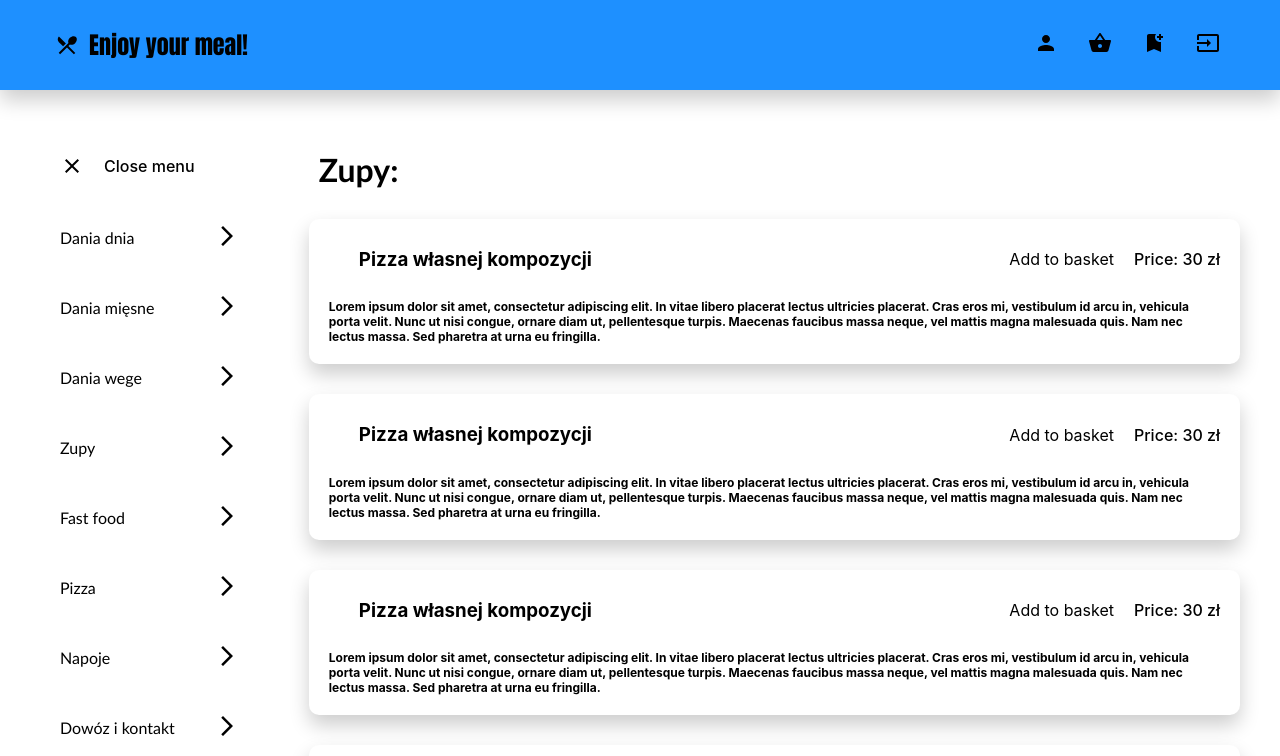
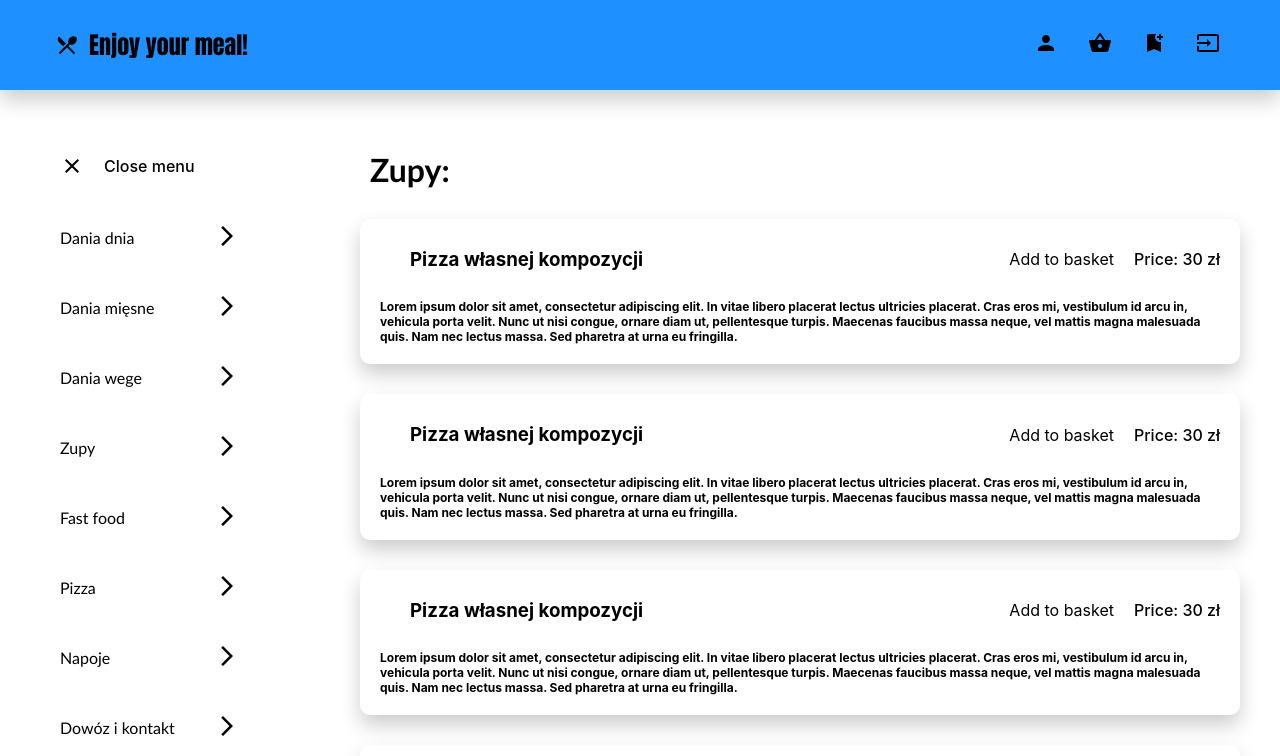
Before and after one commit to gorakuba/restaurant-app, a React (Create React App) app: page /soups in a window 1280 px wide. Shown: the top 756 px of the page. Built offline with nearby package versions, Linux system fonts and the light colour scheme; a web font is replaced by a local one.

Commit message:
18.04 v1

```diff
--- a/src/components/Sidebar/Sidebar.styled.js
+++ b/src/components/Sidebar/Sidebar.styled.js
@@ -9,7 +9,6 @@ export const OpenSidebar = styled.div`
   margin: 20px 0 20px 60px;
   display: flex;
   align-items: center;
-  overflow: auto;
   color: ${(props) =>
     props.color === "color" ? colors.secondColorType : colors.defaultColorType};
 
@@ -49,6 +48,11 @@ export const SidebarStyle = styled.div`
     flex-direction: column;
     align-items: center;
     margin-right: 30px;
+  }
+
+  @media (min-width: 801px) and (max-width: 1499px) {
+    height: 80vh;
+    overflow: auto;
   }
 `;
 
--- a/src/utilities/Main.styled.js
+++ b/src/utilities/Main.styled.js
@@ -17,7 +17,7 @@ export const Content = styled.div`
     props.color === "color" ? colors.thirdColorType : colors.defaultColorType};
   padding: 30px;
   width: 75%;
-  margin-left: 21vw;
+  margin-left: 25vw;
   z-index: 1;
 
   h1 {
```
